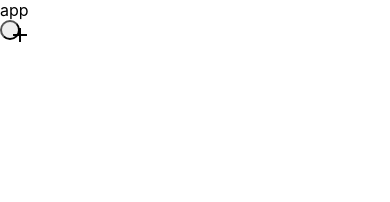
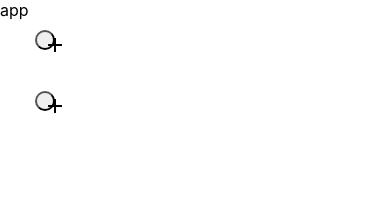
Before and after one commit to MartyInFuture/react-project, a React (Create React App) app: page / in a window 390 px wide. Shown: the top 202 px of the page. Built offline with nearby package versions, Linux system fonts and the light colour scheme.

Commit message:
Added main, nav, content and wrapper - containers for desctop, tablet and mobile version

```diff
--- a/src/Components/App.jsx
+++ b/src/Components/App.jsx
@@ -1,12 +1,25 @@
 import Button from "./common/button/Button";
+import ContentContainer from "./common/containers/contentContainer/ContentContainer";
+import MainContainer from "./common/containers/mainContainer/Container";
+import NavContainer from "./common/containers/navContainer/NavContainer";
+import WrapperContainer from "./common/containers/WrapperContainer/WrapperContainer";
 
 const App = () => {
   return (
     <>
- <div>app</div>
-      <Button classBtn='edit' />
-</>
-  )
+      <div>app</div>
+      <MainContainer>
+        <WrapperContainer>
+          <NavContainer>
+            <Button classBtn="edit" />
+          </NavContainer>
+          <ContentContainer>
+            <Button classBtn="edit" />
+          </ContentContainer>
+        </WrapperContainer>
+      </MainContainer>
+    </>
+  );
 };
 
 export default App;
--- /dev/null
+++ b/src/Components/common/containers/WrapperContainer/WrapperContainer.jsx
@@ -0,0 +1,7 @@
+import { Wrapper } from "./WrapperContainerStyled";
+
+const WrapperContainer = ({ children }) => {
+  return <Wrapper>{children}</Wrapper>;
+};
+
+export default WrapperContainer;
--- /dev/null
+++ b/src/Components/common/containers/WrapperContainer/WrapperContainerStyled.jsx
@@ -0,0 +1,7 @@
+import styled from "styled-components";
+
+export const Wrapper = styled.div`
+  @media screen and (min-width: 768px) {
+    display: flex;
+  }
+`;
--- /dev/null
+++ b/src/Components/common/containers/contentContainer/ContentContainer.jsx
@@ -0,0 +1,7 @@
+import { Container } from "./ContentContainerStyled";
+
+const ContentContainer = ({ children }) => {
+  return <Container>{children}</Container>;
+};
+
+export default ContentContainer;
--- /dev/null
+++ b/src/Components/common/containers/contentContainer/ContentContainerStyled.jsx
@@ -0,0 +1,20 @@
+import styled from "styled-components";
+
+export const Container = styled.div`
+  width: 100%;
+  padding-top: 20px;
+  padding-bottom: 30px;
+
+  @media screen and (min-width: 768px) {
+    width: 472px;
+    padding-left: 20px;
+    padding-bottom: 80px;
+  }
+
+  @media screen and (min-width: 1280px) {
+    width: 970px;
+    padding-left: 70px;
+    padding-right: 30px;
+    padding-bottom: 10px;
+  }
+`;
--- /dev/null
+++ b/src/Components/common/containers/mainContainer/Container.jsx
@@ -0,0 +1,7 @@
+import { Container } from "./ContainerStyled";
+
+const MainContainer = ({ children }) => {
+  return <Container>{children}</Container>;
+};
+
+export default MainContainer;
--- /dev/null
+++ b/src/Components/common/containers/mainContainer/ContainerStyled.jsx
@@ -0,0 +1,19 @@
+import styled from "styled-components";
+
+export const Container = styled.div`
+  width: 100%;
+  padding-left: 20px;
+  padding-right: 20px;
+
+  max-width: 320px;
+  margin: 0 auto;
+
+  @media screen and (min-width: 768px) {
+    max-width: 768px;
+    padding-left: 40px;
+    padding-right: 40px;
+  }
+  @media screen and (min-width: 1280px) {
+    max-width: 1280px;
+  }
+`;
--- /dev/null
+++ b/src/Components/common/containers/navContainer/NavContainer.jsx
@@ -0,0 +1,7 @@
+import { Container } from "./NavContainerStyled";
+
+const NavContainer = ({ children }) => {
+  return <Container>{children}</Container>;
+};
+
+export default NavContainer;
--- /dev/null
+++ b/src/Components/common/containers/navContainer/NavContainerStyled.jsx
@@ -0,0 +1,18 @@
+import styled from "styled-components";
+
+export const Container = styled.section`
+  width: 100%;
+  padding-top: 10px;
+  padding-bottom: 10px;
+
+  @media screen and (min-width: 768px) {
+    width: 216px;
+    padding-top: 20px;
+    padding-bottom: 80px;
+  }
+
+  @media screen and (min-width: 1280px) {
+    width: 200px;
+    padding-bottom: 50px;
+  }
+`;
```
